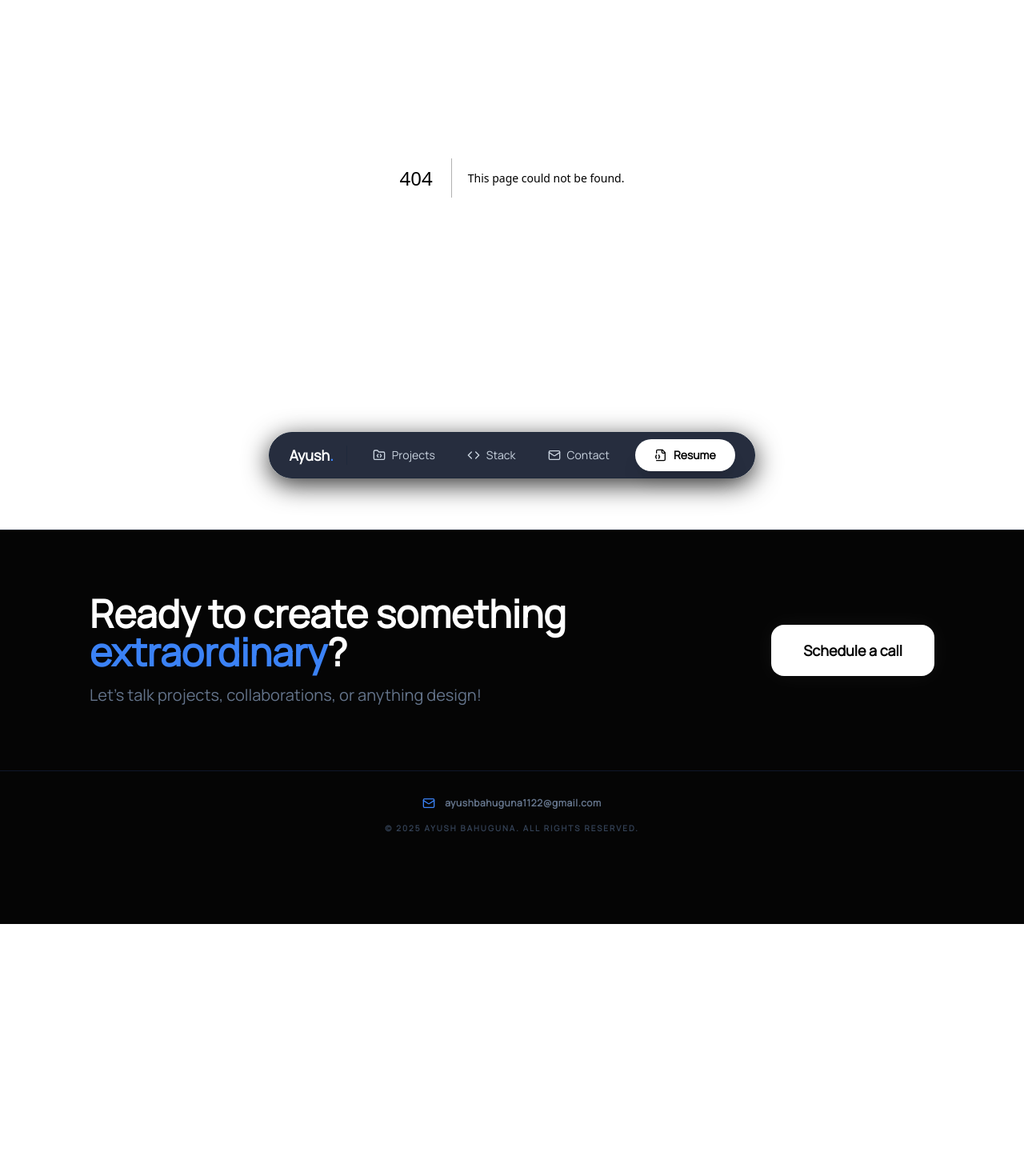
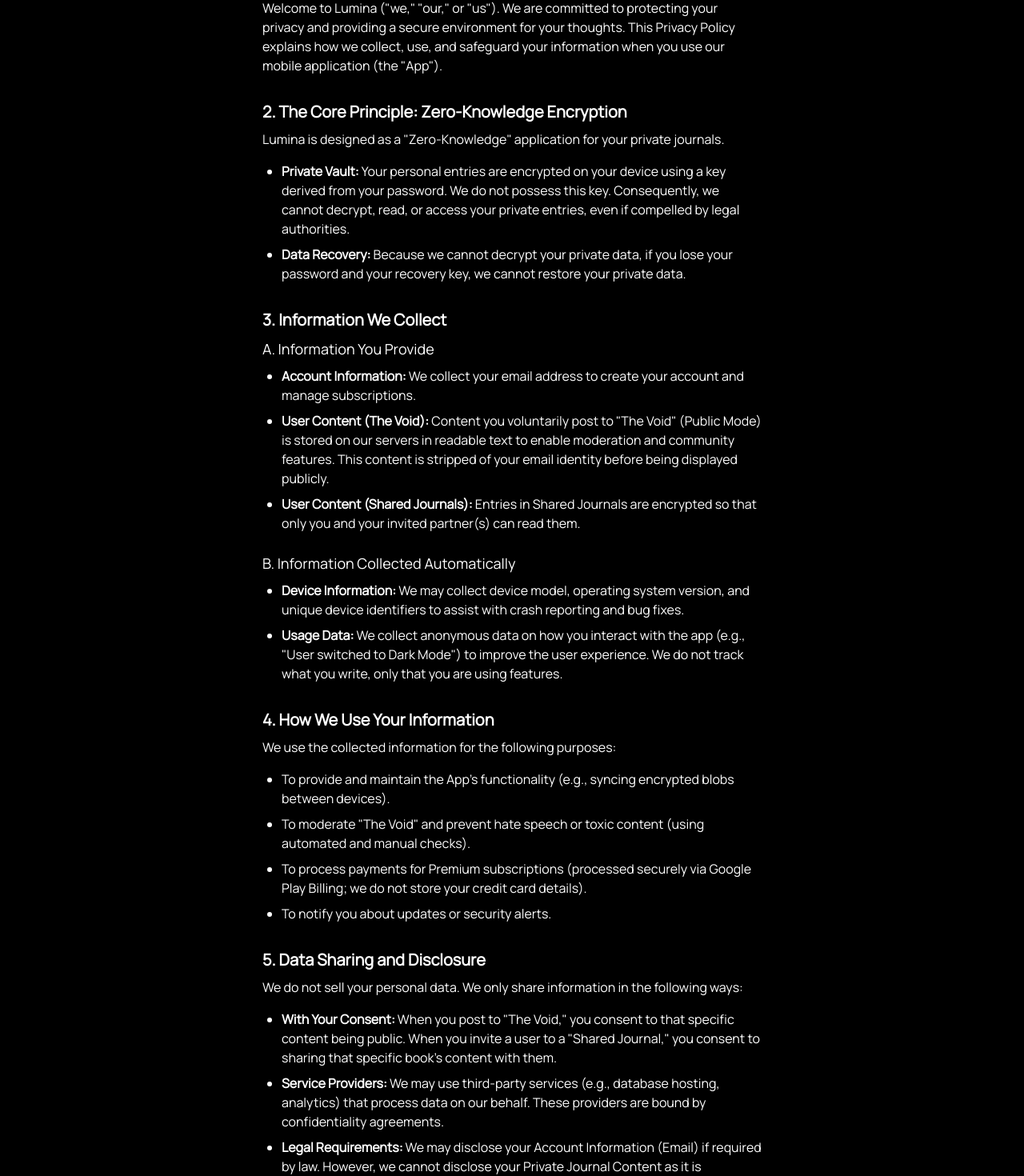
Before and after one commit to ayush735bahuguna/portfolio, a Next.js app: page /Privacy/Lumina in a window 1280 px wide. Before the commit this address had no page. Shown: the part 178-1648 px from the top of the page at 80% size. Before the commit the page ends 1333 px from the top, so only its background shows below. Built offline with nearby package versions, Linux system fonts and the light colour scheme.

Commit message:
Add Lumina privacy policy page and configure global app layout with metadata, analytics, and speed insights.

```diff
--- /dev/null
+++ b/app/Privacy/Lumina/page.tsx
@@ -0,0 +1,179 @@
+import { PERSONAL_INFO } from "@/constants";
+
+export default function LuminaPrivacyPolicy() {
+  return (
+    <main className="max-w-2xl mx-auto px-6 py-10 bg-black rounded-lg shadow text-white">
+      <h1 className="text-3xl font-bold mb-2">Privacy Policy for Lumina</h1>
+      <p className="text-gray-400 mb-6">Last Updated: Jan 7, 2026</p>
+
+      <h2 className="text-xl font-semibold mb-2 mt-8">1. Introduction</h2>
+      <p className="mb-4">
+        Welcome to Lumina (&quot;we,&quot; &quot;our,&quot; or &quot;us&quot;).
+        We are committed to protecting your privacy and providing a secure
+        environment for your thoughts. This Privacy Policy explains how we
+        collect, use, and safeguard your information when you use our mobile
+        application (the &quot;App&quot;).
+      </p>
+
+      <h2 className="text-xl font-semibold mb-2 mt-8">
+        2. The Core Principle: Zero-Knowledge Encryption
+      </h2>
+      <p className="mb-4">
+        Lumina is designed as a &quot;Zero-Knowledge&quot; application for your
+        private journals.
+      </p>
+      <ul className="list-disc ml-6 mb-6 space-y-2">
+        <li>
+          <strong>Private Vault:</strong> Your personal entries are encrypted on
+          your device using a key derived from your password. We do not possess
+          this key. Consequently, we cannot decrypt, read, or access your
+          private entries, even if compelled by legal authorities.
+        </li>
+        <li>
+          <strong>Data Recovery:</strong> Because we cannot decrypt your private
+          data, if you lose your password and your recovery key, we cannot
+          restore your private data.
+        </li>
+      </ul>
+
+      <h2 className="text-xl font-semibold mb-2 mt-8">
+        3. Information We Collect
+      </h2>
+      <h3 className="text-lg font-medium mb-2">A. Information You Provide</h3>
+      <ul className="list-disc ml-6 mb-6 space-y-2">
+        <li>
+          <strong>Account Information:</strong> We collect your email address to
+          create your account and manage subscriptions.
+        </li>
+        <li>
+          <strong>User Content (The Void):</strong> Content you voluntarily post
+          to &quot;The Void&quot; (Public Mode) is stored on our servers in
+          readable text to enable moderation and community features. This
+          content is stripped of your email identity before being displayed
+          publicly.
+        </li>
+        <li>
+          <strong>User Content (Shared Journals):</strong> Entries in Shared
+          Journals are encrypted so that only you and your invited partner(s)
+          can read them.
+        </li>
+      </ul>
+
+      <h3 className="text-lg font-medium mb-2">
+        B. Information Collected Automatically
+      </h3>
+      <ul className="list-disc ml-6 mb-6 space-y-2">
+        <li>
+          <strong>Device Information:</strong> We may collect device model,
+          operating system version, and unique device identifiers to assist with
+          crash reporting and bug fixes.
+        </li>
+        <li>
+          <strong>Usage Data:</strong> We collect anonymous data on how you
+          interact with the app (e.g., &quot;User switched to Dark Mode&quot;)
+          to improve the user experience. We do not track what you write, only
+          that you are using features.
+        </li>
+      </ul>
+
+      <h2 className="text-xl font-semibold mb-2 mt-8">
+        4. How We Use Your Information
+      </h2>
+      <p className="mb-4">
+        We use the collected information for the following purposes:
+      </p>
+      <ul className="list-disc ml-6 mb-6 space-y-2">
+        <li>
+          To provide and maintain the App&apos;s functionality (e.g., syncing
+          encrypted blobs between devices).
+        </li>
+        <li>
+          To moderate &quot;The Void&quot; and prevent hate speech or toxic
+          content (using automated and manual checks).
+        </li>
+        <li>
+          To process payments for Premium subscriptions (processed securely via
+          Google Play Billing; we do not store your credit card details).
+        </li>
+        <li>To notify you about updates or security alerts.</li>
+      </ul>
+
+      <h2 className="text-xl font-semibold mb-2 mt-8">
+        5. Data Sharing and Disclosure
+      </h2>
+      <p className="mb-4">
+        We do not sell your personal data. We only share information in the
+        following ways:
+      </p>
+      <ul className="list-disc ml-6 mb-6 space-y-2">
+        <li>
+          <strong>With Your Consent:</strong> When you post to &quot;The
+          Void,&quot; you consent to that specific content being public. When
+          you invite a user to a &quot;Shared Journal,&quot; you consent to
+          sharing that specific book&apos;s content with them.
+        </li>
+        <li>
+          <strong>Service Providers:</strong> We may use third-party services
+          (e.g., database hosting, analytics) that process data on our behalf.
+          These providers are bound by confidentiality agreements.
+        </li>
+        <li>
+          <strong>Legal Requirements:</strong> We may disclose your Account
+          Information (Email) if required by law. However, we cannot disclose
+          your Private Journal Content as it is mathematically impossible for us
+          to decrypt it.
+        </li>
+      </ul>
+
+      <h2 className="text-xl font-semibold mb-2 mt-8">
+        6. Data Retention and Deletion
+      </h2>
+      <ul className="list-disc ml-6 mb-6 space-y-2">
+        <li>
+          <strong>Retention:</strong> We retain your encrypted data as long as
+          your account is active.
+        </li>
+        <li>
+          <strong>Deletion:</strong> You may request account deletion at any
+          time within the App settings. Upon deletion, your encryption keys and
+          data blobs are permanently removed from our servers.
+        </li>
+      </ul>
+
+      <h2 className="text-xl font-semibold mb-2 mt-8">7. Children’s Privacy</h2>
+      <p className="mb-6">
+        Lumina is not intended for children under the age of 13. We do not
+        knowingly collect personal information from children. If we become aware
+        that a child has provided us with personal information, we will take
+        steps to delete such information.
+      </p>
+
+      <h2 className="text-xl font-semibold mb-2 mt-8">
+        8. Changes to This Privacy Policy
+      </h2>
+      <p className="mb-6">
+        We may update our Privacy Policy from time to time. We will notify you
+        of any changes by posting the new Privacy Policy on this page and
+        updating the &quot;Last Updated&quot; date.
+      </p>
+
+      <h2 className="text-xl font-semibold mb-2 mt-8">9. Contact Us</h2>
+      <p className="mb-4">
+        If you have any questions about this Privacy Policy, please contact us
+        at:
+      </p>
+      <p className="mb-2">
+        Email:&nbsp;
+        <a
+          href={`mailto:${PERSONAL_INFO.email}`}
+          className="text-blue-400 underline"
+        >
+          {PERSONAL_INFO.email}
+        </a>
+      </p>
+      <p className="font-medium text-slate-300">
+        Developer: {PERSONAL_INFO.name}
+      </p>
+    </main>
+  );
+}
--- a/app/layout.tsx
+++ b/app/layout.tsx
@@ -3,8 +3,7 @@
 import "./globals.css";
 import { Analytics } from "@vercel/analytics/react";
 import { Manrope } from "next/font/google";
-import Navbar from "@/components/Navbar";
-import Footer from "@/components/Footer";
+import LayoutContent from "@/components/LayoutContent";
 import { SpeedInsights } from "@vercel/speed-insights/next";
 
 const manRopeFont = Manrope({
@@ -87,12 +86,10 @@
 }>) {
   return (
     <html lang="en">
-      <body className={`${manRopeFont.className} antialiased`}>
-        <div className="max-w-7xl mx-auto">
-          <Navbar />
-          {children}
-          <Footer />
-        </div>
+      <body
+        className={`${manRopeFont.className} antialiased bg-black text-white`}
+      >
+        <LayoutContent>{children}</LayoutContent>
         <SpeedInsights />
         <Analytics />
         <script
--- /dev/null
+++ b/components/LayoutContent.tsx
@@ -0,0 +1,22 @@
+"use client";
+
+import { usePathname } from "next/navigation";
+import Navbar from "@/components/Navbar";
+import Footer from "@/components/Footer";
+
+export default function LayoutContent({
+  children,
+}: {
+  children: React.ReactNode;
+}) {
+  const pathname = usePathname();
+  const isPrivacyRoute = pathname?.toLowerCase().startsWith("/privacy");
+
+  return (
+    <div className="max-w-7xl mx-auto">
+      {!isPrivacyRoute && <Navbar />}
+      {children}
+      {!isPrivacyRoute && <Footer />}
+    </div>
+  );
+}
```
